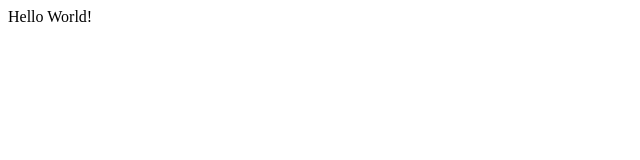
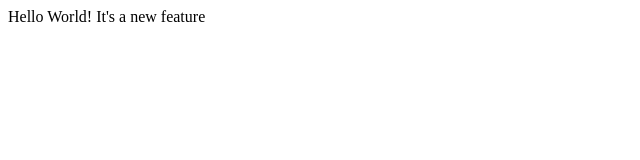
Before and after one commit to muhammadasif911/lecture1, a plain HTML site: page index.html in a window 1280 px wide. Shown: the whole page, without its empty margins (0-640 px from the left). Drawn offline with Linux system fonts and the light colour scheme.

Commit message:
I added another line

```diff
--- a/index.html
+++ b/index.html
@@ -5,5 +5,6 @@
 </head>
 <body>
 	Hello World!
+	It's a new feature
 </body>
 </html>
```
